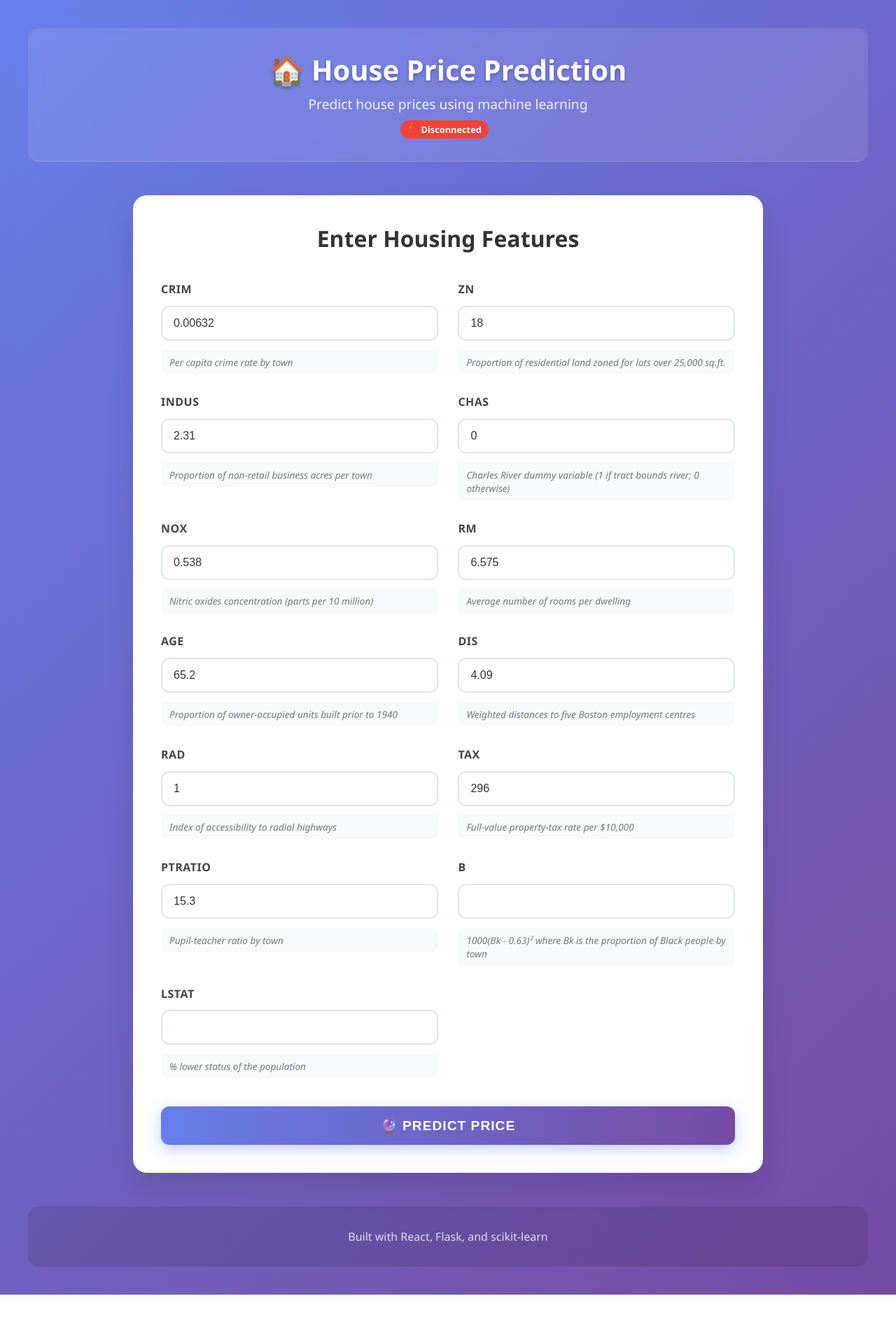
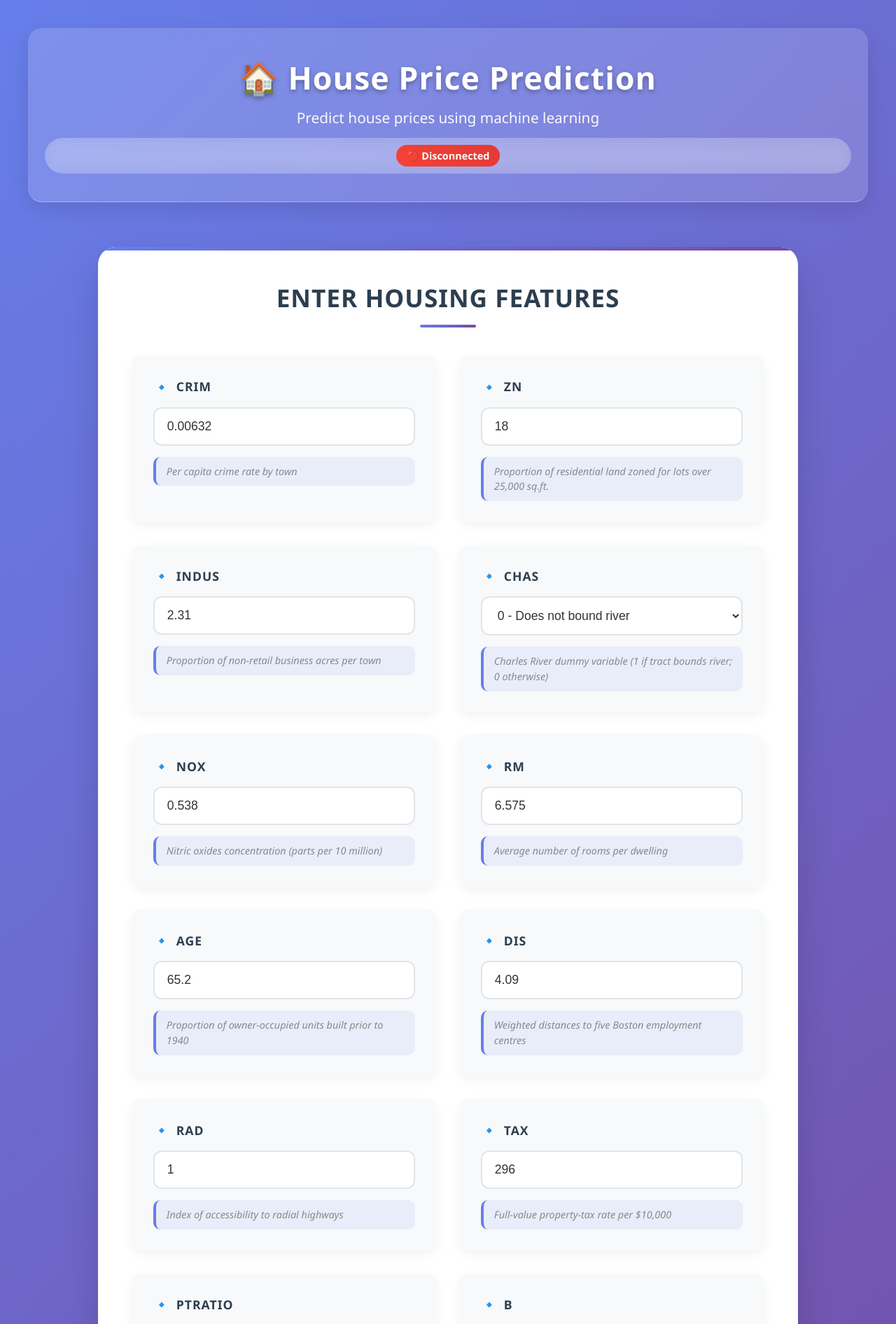
Before and after one commit to Sneh1227/House-Price-Prediction, a React (Vite) app in the folder frontend/: page / in a window 1280 px wide. Shown: the top 1892 px of the page at 70% size. Before the commit the page ends 1850 px from the top, so only its background shows below. Built offline with nearby package versions, Linux system fonts and the light colour scheme; no server answers; the HTML template or start-up script is replaced by a standard one.

Commit message:
enhance UI and improve connection status display with updated styles and increased timeout

```diff
--- a/frontend/src/App.css
+++ b/frontend/src/App.css
@@ -10,27 +10,61 @@
 
 .app-header {
   text-align: center;
-  padding: 2rem 1rem;
-  background: rgba(255, 255, 255, 0.1);
-  backdrop-filter: blur(10px);
-  border-bottom: 1px solid rgba(255, 255, 255, 0.2);
-  margin-bottom: 2rem;
-  border-radius: 15px;
+  padding: 2.5rem 1.5rem;
+  background: rgba(255, 255, 255, 0.15);
+  backdrop-filter: blur(15px);
+  border-bottom: 1px solid rgba(255, 255, 255, 0.3);
+  margin-bottom: 2.5rem;
+  border-radius: 20px;
+  box-shadow: 0 10px 30px rgba(0, 0, 0, 0.1);
 }
 
 .app-header h1 {
   color: white;
-  font-size: 2.5rem;
-  margin: 0 0 0.5rem 0;
-  text-shadow: 0 2px 4px rgba(0, 0, 0, 0.3);
-  font-weight: 700;
+  font-size: 2.8rem;
+  margin: 0 0 0.8rem 0;
+  text-shadow: 0 3px 6px rgba(0, 0, 0, 0.3);
+  font-weight: 800;
+  letter-spacing: 1px;
 }
 
 .app-header p {
-  color: rgba(255, 255, 255, 0.9);
-  font-size: 1.2rem;
+  color: rgba(255, 255, 255, 0.95);
+  font-size: 1.3rem;
   margin: 0;
   font-weight: 400;
+}
+
+.connection-status {
+  display: flex;
+  justify-content: center;
+  align-items: center;
+  gap: 12px;
+  margin-top: 15px;
+  padding: 10px 20px;
+  background: rgba(255, 255, 255, 0.2);
+  border-radius: 50px;
+  backdrop-filter: blur(10px);
+}
+
+.status-indicator {
+  padding: 6px 15px;
+  border-radius: 20px;
+  font-size: 0.9rem;
+  font-weight: bold;
+  color: white;
+}
+
+.status-indicator.connected {
+  background: linear-gradient(45deg, #4CAF50, #43A047);
+}
+
+.status-indicator.disconnected {
+  background: linear-gradient(45deg, #f44336, #e53935);
+}
+
+.status-indicator.checking {
+  background: linear-gradient(45deg, #FFC107, #FFB300);
 }
 
 .app-main {
@@ -38,54 +72,109 @@
   display: flex;
   justify-content: center;
   align-items: flex-start;
-  padding: 1rem;
+  padding: 1.5rem;
 }
 
 .prediction-container {
   background: white;
-  border-radius: 20px;
-  box-shadow: 0 20px 40px rgba(0, 0, 0, 0.1);
-  padding: 2.5rem;
+  border-radius: 25px;
+  box-shadow: 0 25px 50px rgba(0, 0, 0, 0.15);
+  padding: 3rem;
   width: 100%;
-  max-width: 900px;
+  max-width: 1000px;
   margin: 0 auto;
+  position: relative;
+  overflow: hidden;
+}
+
+.prediction-container::before {
+  content: '';
+  position: absolute;
+  top: 0;
+  left: 0;
+  right: 0;
+  height: 5px;
+  background: linear-gradient(90deg, #667eea, #764ba2, #667eea);
+  background-size: 200% 100%;
+  animation: gradientMove 3s linear infinite;
+}
+
+@keyframes gradientMove {
+  0% { background-position: 0% 50%; }
+  100% { background-position: 200% 50%; }
 }
 
 .prediction-form h2 {
-  color: #333;
+  color: #2c3e50;
   text-align: center;
   margin-bottom: 2.5rem;
-  font-size: 2rem;
+  font-size: 2.2rem;
   position: relative;
-  font-weight: 600;
+  font-weight: 700;
+  text-transform: uppercase;
+  letter-spacing: 1px;
+}
+
+.prediction-form h2::after {
+  content: '';
+  display: block;
+  width: 80px;
+  height: 4px;
+  background: linear-gradient(90deg, #667eea, #764ba2);
+  margin: 15px auto;
+  border-radius: 2px;
 }
 
 .features-grid {
   display: grid;
-  grid-template-columns: repeat(auto-fit, minmax(280px, 1fr));
-  gap: 1.8rem;
+  grid-template-columns: repeat(auto-fit, minmax(300px, 1fr));
+  gap: 2rem;
   margin-bottom: 2.5rem;
+}
+
+.feature-card {
+  background: #f8f9fa;
+  border-radius: 15px;
+  padding: 1.8rem;
+  box-shadow: 0 5px 15px rgba(0, 0, 0, 0.05);
+  transition: transform 0.3s ease, box-shadow 0.3s ease;
+  border: 2px solid transparent;
+}
+
+.feature-card:hover {
+  transform: translateY(-5px);
+  box-shadow: 0 10px 25px rgba(0, 0, 0, 0.1);
+  border-color: #667eea;
 }
 
 .feature-input {
   display: flex;
   flex-direction: column;
-  gap: 0.8rem;
+  gap: 1rem;
 }
 
 .feature-input label {
-  font-weight: 600;
-  color: #444;
-  font-size: 1rem;
+  font-weight: 700;
+  color: #2c3e50;
+  font-size: 1.1rem;
   text-transform: uppercase;
-  letter-spacing: 0.5px;
+  letter-spacing: 1px;
+  display: flex;
+  align-items: center;
+  gap: 8px;
 }
 
-.feature-input input {
-  padding: 14px 16px;
+.feature-input label::before {
+  content: '🔹';
+  font-size: 1.2rem;
+}
+
+.feature-input input,
+.feature-input select {
+  padding: 15px 18px;
   border: 2px solid #e1e5e9;
   border-radius: 12px;
-  font-size: 1rem;
+  font-size: 1.1rem;
   transition: all 0.3s ease;
   background: white;
   color: #333;
@@ -93,101 +182,127 @@
   box-sizing: border-box;
 }
 
-.feature-input input:focus {
+.feature-input input:focus,
+.feature-input select:focus {
   outline: none;
   border-color: #667eea;
   box-shadow: 0 0 0 4px rgba(102, 126, 234, 0.2);
   background: white;
-}
-
-.feature-input input::-webkit-outer-spin-button,
-.feature-input input::-webkit-inner-spin-button {
-  -webkit-appearance: none;
-  margin: 0;
-}
-
-.feature-input input[type=number] {
-  -moz-appearance: textfield;
+  transform: translateY(-2px);
 }
 
 .feature-input small {
-  color: #777;
-  font-size: 0.85rem;
-  line-height: 1.4;
+  color: #7f8c8d;
+  font-size: 0.9rem;
+  line-height: 1.5;
   font-style: italic;
-  background: #f8f9fa;
-  padding: 8px 12px;
-  border-radius: 8px;
+  background: rgba(102, 126, 234, 0.1);
+  padding: 10px 15px;
+  border-radius: 10px;
+  border-left: 4px solid #667eea;
 }
 
 .predict-button {
   width: 100%;
-  padding: 16px 20px;
+  padding: 18px 25px;
   background: linear-gradient(90deg, #667eea, #764ba2);
   color: white;
   border: none;
-  border-radius: 12px;
-  font-size: 1.2rem;
-  font-weight: 600;
+  border-radius: 15px;
+  font-size: 1.3rem;
+  font-weight: 700;
   cursor: pointer;
-  transition: all 0.3s ease;
+  transition: all 0.4s cubic-bezier(0.22, 0.61, 0.36, 1);
   text-transform: uppercase;
-  letter-spacing: 1px;
-  box-shadow: 0 6px 20px rgba(102, 126, 234, 0.4);
+  letter-spacing: 2px;
+  box-shadow: 0 8px 25px rgba(102, 126, 234, 0.4);
+  position: relative;
+  overflow: hidden;
+}
+
+.predict-button::before {
+  content: '';
+  position: absolute;
+  top: 0;
+  left: -100%;
+  width: 100%;
+  height: 100%;
+  background: linear-gradient(90deg, transparent, rgba(255, 255, 255, 0.3), transparent);
+  transition: left 0.6s;
+}
+
+.predict-button:hover:not(:disabled)::before {
+  left: 100%;
 }
 
 .predict-button:hover:not(:disabled) {
-  transform: translateY(-3px);
-  box-shadow: 0 10px 25px rgba(102, 126, 234, 0.5);
+  transform: translateY(-4px);
+  box-shadow: 0 12px 30px rgba(102, 126, 234, 0.6);
 }
 
 .predict-button:disabled {
   opacity: 0.7;
   cursor: not-allowed;
   transform: none;
+  box-shadow: 0 4px 15px rgba(102, 126, 234, 0.3);
 }
 
 .error-message {
-  background: #fee;
-  border: 1px solid #fcc;
+  background: linear-gradient(135deg, #ff6b6b, #ee5a52);
+  border: 1px solid #ff6b6b;
   border-radius: 15px;
-  padding: 1.8rem;
-  margin: 2rem 0;
-  color: #c33;
+  padding: 2rem;
+  margin: 2.5rem 0;
+  color: white;
+  box-shadow: 0 10px 30px rgba(255, 107, 107, 0.3);
+  animation: shake 0.6s ease-in-out;
+}
+
+@keyframes shake {
+  0%, 100% { transform: translateX(0); }
+  25% { transform: translateX(-8px); }
+  75% { transform: translateX(8px); }
 }
 
 .error-message h3 {
-  margin: 0 0 1rem 0;
-  font-size: 1.4rem;
-  font-weight: 600;
-  color: #a00;
+  margin: 0 0 1.2rem 0;
+  font-size: 1.5rem;
+  font-weight: 700;
+  display: flex;
+  align-items: center;
+  gap: 10px;
+}
+
+.error-message h3::before {
+  content: '⚠️';
+  font-size: 1.3rem;
 }
 
 .error-message p {
-  margin: 0.8rem 0;
-  line-height: 1.6;
-  font-size: 1rem;
+  margin: 1rem 0;
+  line-height: 1.7;
+  font-size: 1.1rem;
 }
 
 /* Enhanced Result Container - Attractive Design with Visible Text */
 .result-container {
   background: linear-gradient(135deg, #4facfe 0%, #00f2fe 100%);
   border-radius: 25px;
-  padding: 3rem;
+  padding: 3.5rem;
   text-align: center;
-  margin: 2.5rem 0;
+  margin: 3rem 0;
   color: white;
-  box-shadow: 0 20px 40px rgba(79, 172, 254, 0.4);
+  box-shadow: 0 25px 50px rgba(79, 172, 254, 0.4);
   position: relative;
   overflow: hidden;
-  border: 2px solid rgba(255, 255, 255, 0.2);
-  animation: resultAppear 0.6s cubic-bezier(0.22, 0.61, 0.36, 1) forwards;
+  border: 2px solid rgba(255, 255, 255, 0.3);
+  animation: resultAppear 0.7s cubic-bezier(0.22, 0.61, 0.36, 1) forwards;
 }
 
 @keyframes resultAppear {
   from {
     opacity: 0;
-    transform: scale(0.8) translateY(20px);
+    transform: scale(0.8) translateY(30px);
   }
   to {
     opacity: 1;
@@ -202,8 +317,8 @@
   left: -50%;
   width: 200%;
   height: 200%;
-  background: radial-gradient(circle, rgba(255,255,255,0.1) 0%, transparent 70%);
-  animation: rotate 8s linear infinite;
+  background: radial-gradient(circle, rgba(255,255,255,0.15) 0%, transparent 70%);
+  animation: rotate 10s linear infinite;
   z-index: 0;
 }
 
@@ -213,99 +328,102 @@
 }
 
 .result-container h3 {
-  margin: 0 0 2rem 0;
-  font-size: 1.8rem;
-  font-weight: 600;
-  text-shadow: 0 2px 4px rgba(0, 0, 0, 0.2);
+  margin: 0 0 2.5rem 0;
+  font-size: 2rem;
+  font-weight: 700;
+  text-shadow: 0 3px 6px rgba(0, 0, 0, 0.3);
   position: relative;
   z-index: 1;
   display: flex;
   align-items: center;
   justify-content: center;
-  gap: 10px;
-  color: #1a1a2e; /* Dark navy blue for better contrast */
+  gap: 15px;
+  color: #1a1a2e;
 }
 
 .result-container h3::before {
   content: '🏆';
-  font-size: 1.5rem;
+  font-size: 1.8rem;
 }
 
 .prediction-result {
-  font-size: 4rem;
+  font-size: 4.5rem;
   font-weight: 800;
-  margin: 2rem 0;
-  text-shadow: 0 4px 8px rgba(0, 0, 0, 0.3);
-  color: #1a1a2e; /* Dark navy blue for maximum visibility */
+  margin: 2.5rem 0;
+  text-shadow: 0 5px 10px rgba(0, 0, 0, 0.4);
+  color: #1a1a2e;
   position: relative;
   z-index: 1;
-  animation: pulseGlow 2s infinite;
+  animation: pulseGlow 2.5s infinite;
   font-family: 'Segoe UI', Tahoma, Geneva, Verdana, sans-serif;
 }
 
 @keyframes pulseGlow {
   0%, 100% {
-    text-shadow: 0 4px 8px rgba(0, 0, 0, 0.3);
+    text-shadow: 0 5px 10px rgba(0, 0, 0, 0.4);
     transform: scale(1);
   }
   50% {
-    text-shadow: 0 6px 12px rgba(0, 0, 0, 0.4), 0 0 20px rgba(26, 26, 46, 0.3);
-    transform: scale(1.02);
+    text-shadow: 0 8px 15px rgba(0, 0, 0, 0.5), 0 0 25px rgba(26, 26, 46, 0.4);
+    transform: scale(1.03);
   }
 }
 
 .prediction-note {
-  margin: 2rem 0 0 0;
-  opacity: 0.9;
-  font-size: 1.1rem;
-  line-height: 1.6;
-  font-weight: 300;
+  margin: 2.5rem 0 0 0;
+  opacity: 0.95;
+  font-size: 1.2rem;
+  line-height: 1.7;
+  font-weight: 400;
   position: relative;
   z-index: 1;
-  background: rgba(255, 255, 255, 0.15);
-  padding: 15px 20px;
-  border-radius: 12px;
-  backdrop-filter: blur(5px);
-  color: #1a1a2e; /* Dark navy blue for readability */
+  background: rgba(255, 255, 255, 0.2);
+  padding: 20px 25px;
+  border-radius: 15px;
+  backdrop-filter: blur(10px);
+  color: #1a1a2e;
+  border: 1px solid rgba(255, 255, 255, 0.3);
 }
 
 .app-footer {
   text-align: center;
-  padding: 2rem 1rem;
-  background: rgba(0, 0, 0, 0.1);
-  color: rgba(255, 255, 255, 0.8);
-  font-size: 1rem;
+  padding: 2.5rem 1.5rem;
+  background: rgba(0, 0, 0, 0.15);
+  color: rgba(255, 255, 255, 0.9);
+  font-size: 1.1rem;
   margin-top: auto;
-  border-radius: 15px;
-  margin-top: 2rem;
+  border-radius: 20px;
+  margin-top: 3rem;
+  backdrop-filter: blur(10px);
 }
 
 /* Debug display styling */
 .debug-display {
   text-align: center;
-  margin: 15px 0;
-  padding: 10px;
-  background: rgba(255, 255, 255, 0.2);
-  border-radius: 10px;
-  font-size: 0.9rem;
-  color: #1a1a2e; /* Dark navy blue for contrast */
-  font-weight: 500;
-  backdrop-filter: blur(5px);
+  margin: 20px 0;
+  padding: 15px 20px;
+  background: rgba(255, 255, 255, 0.25);
+  border-radius: 15px;
+  font-size: 1rem;
+  color: #1a1a2e;
+  font-weight: 600;
+  backdrop-filter: blur(10px);
+  border: 1px solid rgba(255, 255, 255, 0.3);
 }
 
 /* Responsive Design */
 @media (max-width: 768px) {
   .app-header h1 {
-    font-size: 2rem;
+    font-size: 2.2rem;
   }
 
   .app-header p {
-    font-size: 1rem;
+    font-size: 1.1rem;
   }
 
   .prediction-container {
-    padding: 1.5rem;
-    margin: 1rem;
+    padding: 2rem;
+    margin: 1.5rem;
   }
 
   .features-grid {
@@ -314,45 +432,49 @@
   }
 
   .prediction-result {
-    font-size: 3rem;
+    font-size: 3.2rem;
   }
 
   .prediction-form h2 {
-    font-size: 1.8rem;
+    font-size: 1.9rem;
   }
 
   .result-container {
-    padding: 2rem;
+    padding: 2.5rem;
   }
 
   .result-container h3 {
-    font-size: 1.5rem;
+    font-size: 1.7rem;
   }
 }
 
 @media (max-width: 480px) {
   .app-header {
-    padding: 1.5rem 1rem;
+    padding: 2rem 1.2rem;
   }
 
   .app-main {
-    padding: 1rem 0.5rem;
+    padding: 1.2rem 0.8rem;
   }
 
   .prediction-container {
-    padding: 1.2rem;
+    padding: 1.5rem;
   }
 
   .predict-button {
-    padding: 14px 18px;
-    font-size: 1rem;
+    padding: 16px 20px;
+    font-size: 1.1rem;
   }
 
   .feature-input small {
-    font-size: 0.75rem;
+    font-size: 0.8rem;
   }
 
   .prediction-result {
-    font-size: 2.5rem;
+    font-size: 2.8rem;
+  }
+
+  .feature-card {
+    padding: 1.5rem;
   }
 }
--- a/frontend/src/App.jsx
+++ b/frontend/src/App.jsx
@@ -15,8 +15,8 @@ function App() {
     RAD: 1,
     TAX: 296.0,
     PTRATIO: 15.3,
-    B: null,
-    LSTAT: null
+    B: 396.90,
+    LSTAT: 4.98
   });
   const [prediction, setPrediction] = useState(null);
   const [loading, setLoading] = useState(false);
@@ -36,10 +36,11 @@ function App() {
   const testConnection = async () => {
     try {
       const response = await axios.get(`${API_BASE_URL}/api/health`, {
-        timeout: 5000,
+        timeout: 8000,  // Increased timeout
         validateStatus: (status) => status < 500
       });
-      if (response.data.status === 'healthy') {
+      console.log('Health check response:', response.data);
+      if (response.data.status === 'healthy' && response.data.model_loaded) {
         setConnectionStatus('connected');
       } else {
         setConnectionStatus('disconnected');
@@ -53,7 +54,7 @@ function App() {
   const handleInputChange = (feature, value) => {
     setFeatures(prev => ({
       ...prev,
-      [feature]: parseFloat(value) || 0
+      [feature]: feature === 'CHAS' ? parseInt(value) : parseFloat(value) || 0
     }));
   };
 
@@ -134,29 +135,11 @@ Current URL: ${API_BASE_URL}`);
       <header className="app-header">
         <h1>🏠 House Price Prediction</h1>
         <p>Predict house prices using machine learning</p>
-        <div style={{
-          marginTop: '10px',
-          fontSize: '0.9rem',
-          display: 'flex',
-          justifyContent: 'center',
-          alignItems: 'center',
-          gap: '10px'
-        }}>
-          <span style={{
-            padding: '4px 10px',
-            borderRadius: '15px',
-            fontSize: '0.8rem',
-            fontWeight: 'bold',
-            backgroundColor: connectionStatus === 'connected' ? '#4CAF50' :
-                           connectionStatus === 'disconnected' ? '#f44336' : '#FFC107',
-            color: 'white'
-          }}>
+        <div className="connection-status">
+          <span className={`status-indicator ${connectionStatus}`}>
             {connectionStatus === 'connected' ? '🟢 Connected' :
              connectionStatus === 'disconnected' ? '🔴 Disconnected' : '🟡 Checking...'}
           </span>
-          <small style={{color: 'rgba(255,255,255,0.8)'}}>
-
-          </small>
         </div>
       </header>
 
@@ -167,10 +150,21 @@ Current URL: ${API_BASE_URL}`);
 
             <div className="features-grid">
               {Object.entries(features).map(([key, value]) => (
-                <div key={key} className="feature-input">
+                <div key={key} className="feature-card">
+                  <div className="feature-input">
                     <label title={featureDescriptions[key]}>
                       {key}
                     </label>
+                    {key === 'CHAS' ? (
+                      <select
+                        value={value}
+                        onChange={(e) => handleInputChange(key, e.target.value)}
+                        disabled={loading}
+                      >
+                        <option value={0}>0 - Does not bound river</option>
+                        <option value={1}>1 - Bounds Charles River</option>
+                      </select>
+                    ) : (
                       <input
                         type="number"
                         step="any"
@@ -179,7 +173,9 @@ Current URL: ${API_BASE_URL}`);
                         required
                         disabled={loading}
                       />
+                    )}
                     <small>{featureDescriptions[key]}</small>
+                  </div>
                 </div>
               ))}
             </div>
@@ -197,9 +193,9 @@ Current URL: ${API_BASE_URL}`);
             <div className="error-message">
               <h3>Something went wrong</h3>
               <p>{error}</p>
-              <details style={{marginTop: '15px', background: 'rgba(255,255,255,0.2)', padding: '10px', borderRadius: '8px'}}>
-                <summary style={{cursor: 'pointer', fontWeight: 'bold'}}>Troubleshooting Tips</summary>
-                <ul style={{textAlign: 'left', marginTop: '10px', paddingLeft: '20px'}}>
+              <details style={{marginTop: '20px', background: 'rgba(255,255,255,0.2)', padding: '15px', borderRadius: '12px'}}>
+                <summary style={{cursor: 'pointer', fontWeight: 'bold', fontSize: '1.1rem'}}>Troubleshooting Tips</summary>
+                <ul style={{textAlign: 'left', marginTop: '15px', paddingLeft: '25px', lineHeight: '1.8'}}>
                   <li>Verify your backend URL is correct in App.jsx</li>
                   <li>Check that your backend service is running on Render</li>
                   <li>Confirm the model file is present in your backend deployment</li>
@@ -212,7 +208,7 @@ Current URL: ${API_BASE_URL}`);
           {/* Debug: Show prediction state */}
           {prediction !== null && (
             <div className="debug-display">
-              House: Price = ${prediction.toFixed(2)}k
+              House: Priced = ${prediction.toFixed(2)}k
             </div>
           )}
 
```
Lines whose indentation alone changed are shown as unchanged.
